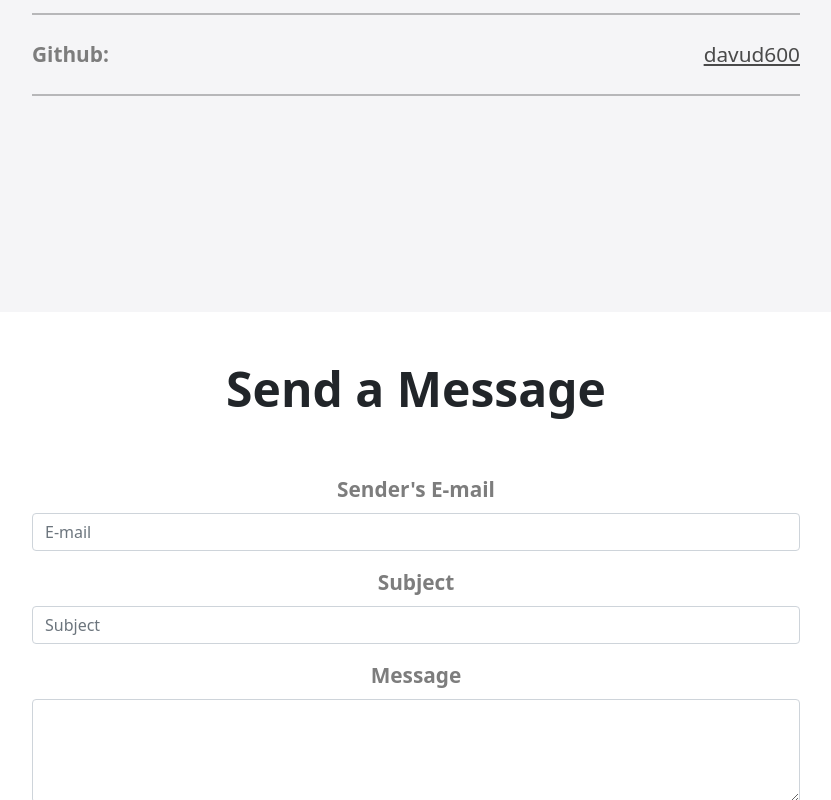
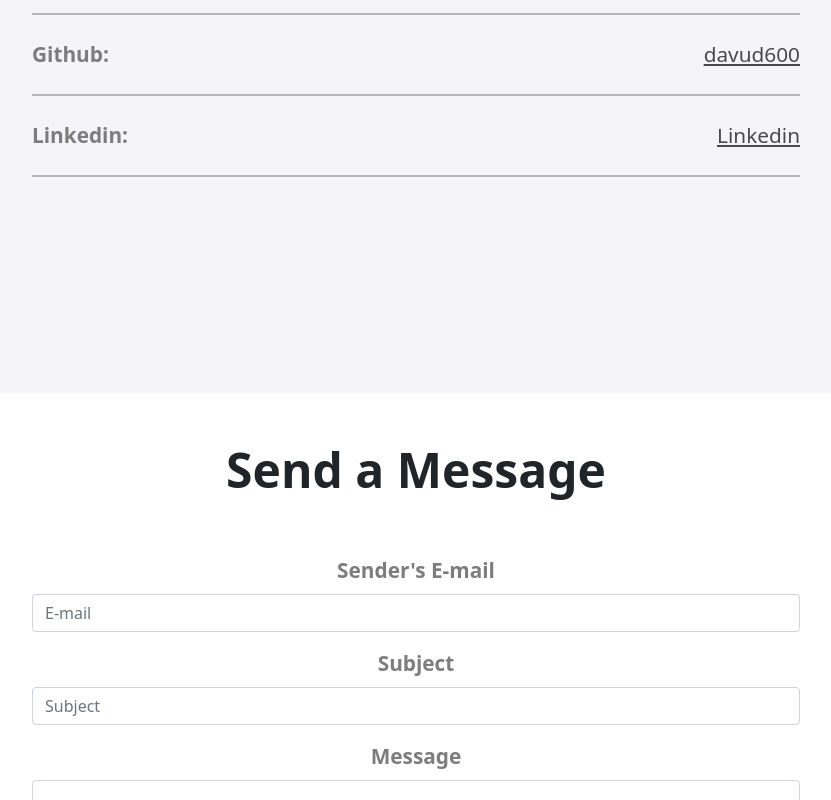
Before and after one commit to davud600/Portfolio, a React (Create React App) app: page /contact in a window 1280 px wide. Shown: the part 260-1060 px from the top of the page, without its empty margins (224-1055 px from the left). Built offline with nearby package versions, Linux system fonts and the light colour scheme.

Commit message:
linkedin-link

```diff
--- a/src/components/Contact.js
+++ b/src/components/Contact.js
@@ -1,10 +1,10 @@
-import { motion } from "framer-motion"
-import { Form, Button } from "react-bootstrap"
-import { useWindowDimensions } from "../hooks/WindowDimensions"
+import { motion } from 'framer-motion'
+import { Form, Button } from 'react-bootstrap'
+import { useWindowDimensions } from '../hooks/WindowDimensions'
 
-const BACKGROUND_COLOR = "#f5f5f7"
-const INDICATOR_TEXT_COLOR = "#7d7d7d"
-const PRIMARY_TEXT_COLOR = "#4a4a4a"
+const BACKGROUND_COLOR = '#f5f5f7'
+const INDICATOR_TEXT_COLOR = '#7d7d7d'
+const PRIMARY_TEXT_COLOR = '#4a4a4a'
 
 let isPhone = false
 let titleFontSize, fontSize, bigFontSize, contentWidth
@@ -13,21 +13,20 @@ export default function Contact() {
   const { width, height } = useWindowDimensions()
 
   isPhone = height / width >= 16 / 16
-  titleFontSize = isPhone ? "1.25rem":"1.4rem"
-  fontSize = isPhone ? "1rem":"1.3rem"
-  bigFontSize = isPhone ? "1.75rem":"3rem"
-  contentWidth = isPhone ? "75%":"60%"
+  titleFontSize = isPhone ? '1.25rem' : '1.4rem'
+  fontSize = isPhone ? '1rem' : '1.3rem'
+  bigFontSize = isPhone ? '1.75rem' : '3rem'
+  contentWidth = isPhone ? '75%' : '60%'
 
   const LINE_STYLE = {
     width: contentWidth,
-    border: ".5px solid black"
+    border: '.5px solid black',
   }
 
   const handleSubmit = (e) => {
     e.preventDefault()
 
     // Send email
-
   }
 
   return (
@@ -35,43 +34,92 @@ export default function Contact() {
       initial={{ opacity: 0 }}
       animate={{ opacity: 1, transition: { duration: 0.25 } }}
       exit={{ opacity: 0 }}
-
       className="pt-5 flex-column d-flex"
-      style={{ backgroundColor: BACKGROUND_COLOR }}
-    >
+      style={{ backgroundColor: BACKGROUND_COLOR }}>
       <div className="pt-3 d-flex justify-content-center">
-        <p className="lead" style={{
-          fontSize: titleFontSize
-        }}>Contact</p>
+        <p
+          className="lead"
+          style={{
+            fontSize: titleFontSize,
+          }}>
+          Contact
+        </p>
       </div>
 
-      <div className="pt-5 flex-row d-flex align-self-center" style={{
-        width: contentWidth
+      <div
+        className="pt-5 flex-row d-flex align-self-center"
+        style={{
+          width: contentWidth,
         }}>
-        <p className="w-50 fw-bold text-start" style={{
+        <p
+          className="w-50 fw-bold text-start"
+          style={{
             fontSize: fontSize,
-          color: INDICATOR_TEXT_COLOR
-        }}>E-mail:&nbsp;</p>
-        <p className="w-75 text-end" style={{
+            color: INDICATOR_TEXT_COLOR,
+          }}>
+          E-mail:&nbsp;
+        </p>
+        <p
+          className="w-75 text-end"
+          style={{
             fontSize: fontSize,
             color: PRIMARY_TEXT_COLOR,
-          wordWrap: "break-word"
-        }}>davudgorqi@gmail.com</p>
+            wordWrap: 'break-word',
+          }}>
+          davudgorqi@gmail.com
+        </p>
       </div>
       <hr className="pb-0 mb-4 mt-2 align-self-center" style={LINE_STYLE} />
 
-      <div className="pt-0 flex-row d-flex align-self-center" style={{
-        width: contentWidth
-      }} >
-        <p className="w-50 fw-bold text-start" style={{
+      <div
+        className="pt-0 flex-row d-flex align-self-center"
+        style={{
+          width: contentWidth,
+        }}>
+        <p
+          className="w-50 fw-bold text-start"
+          style={{
             fontSize: fontSize,
-          color: INDICATOR_TEXT_COLOR
-        }}>Github:&nbsp;</p>
-        <a className="w-100 text-end"  href="https://github.com/davud600" style={{
-          height: "100%",
+            color: INDICATOR_TEXT_COLOR,
+          }}>
+          Github:&nbsp;
+        </p>
+        <a
+          className="w-100 text-end"
+          href="https://github.com/davud600"
+          style={{
+            height: '100%',
             fontSize: fontSize,
-          color: PRIMARY_TEXT_COLOR
-        }}>davud600</a>
+            color: PRIMARY_TEXT_COLOR,
+          }}>
+          davud600
+        </a>
+      </div>
+      <hr className="pb-0 mb-4 mt-2 align-self-center" style={LINE_STYLE} />
+
+      <div
+        className="pt-0 flex-row d-flex align-self-center"
+        style={{
+          width: contentWidth,
+        }}>
+        <p
+          className="w-50 fw-bold text-start"
+          style={{
+            fontSize: fontSize,
+            color: INDICATOR_TEXT_COLOR,
+          }}>
+          Linkedin:&nbsp;
+        </p>
+        <a
+          className="w-100 text-end"
+          href="https://www.linkedin.com/in/dawud-gorqaj-89283b242/"
+          style={{
+            height: '100%',
+            fontSize: fontSize,
+            color: PRIMARY_TEXT_COLOR,
+          }}>
+          Linkedin
+        </a>
       </div>
       <hr className="pb-0 mb-0 mt-2 align-self-center" style={LINE_STYLE} />
       <div className="pb-5"></div>
@@ -80,50 +128,78 @@ export default function Contact() {
       <div className="pb-5"></div>
       <div className="pb-4"></div>
 
-      <div className="d-flex flex-column w-100" style={{ backgroundColor: "white" }}>
-        <Form className="pt-5 align-self-center text-center" style={{
-          width: contentWidth
-        }} >
+      <div
+        className="d-flex flex-column w-100"
+        style={{ backgroundColor: 'white' }}>
+        <Form
+          className="pt-5 align-self-center text-center"
+          style={{
+            width: contentWidth,
+          }}>
           <Form.Group>
-            <Form.Label className="display-4 fw-bold pb-5" style={{
-              fontSize: bigFontSize
-            }}>Send a Message</Form.Label>
+            <Form.Label
+              className="display-4 fw-bold pb-5"
+              style={{
+                fontSize: bigFontSize,
+              }}>
+              Send a Message
+            </Form.Label>
           </Form.Group>
 
           <Form.Group className="mb-3" controlId="formBasicEmail">
-            <Form.Label className="fw-bold" style={{
+            <Form.Label
+              className="fw-bold"
+              style={{
                 fontSize: fontSize,
-              color: INDICATOR_TEXT_COLOR
-            }}>Sender's E-mail</Form.Label>
+                color: INDICATOR_TEXT_COLOR,
+              }}>
+              Sender's E-mail
+            </Form.Label>
             <Form.Control required type="username" placeholder="E-mail" />
           </Form.Group>
 
           <Form.Group className="mb-3" controlId="formBasicEmail">
-            <Form.Label className="fw-bold" style={{
+            <Form.Label
+              className="fw-bold"
+              style={{
                 fontSize: fontSize,
-              color: INDICATOR_TEXT_COLOR
-            }}>Subject</Form.Label>
+                color: INDICATOR_TEXT_COLOR,
+              }}>
+              Subject
+            </Form.Label>
             <Form.Control required type="username" placeholder="Subject" />
           </Form.Group>
 
           <Form.Group className="mb-3" controlId="formBasicEmail">
-            <Form.Label className="fw-bold" style={{
+            <Form.Label
+              className="fw-bold"
+              style={{
                 fontSize: fontSize,
-              color: INDICATOR_TEXT_COLOR
-            }}>Message</Form.Label>
-            <Form.Control as="textarea" className="pb-5" required placeholder="" />
+                color: INDICATOR_TEXT_COLOR,
+              }}>
+              Message
+            </Form.Label>
+            <Form.Control
+              as="textarea"
+              className="pb-5"
+              required
+              placeholder=""
+            />
           </Form.Group>
 
-          <Button onClick={handleSubmit} className="mt-3 pb-3 mb-5" type="button" style={{
-            color: "white",
-            backgroundColor: "#4e6a96",
-            width: isPhone ? "100%":"25%"
+          <Button
+            onClick={handleSubmit}
+            className="mt-3 pb-3 mb-5"
+            type="button"
+            style={{
+              color: 'white',
+              backgroundColor: '#4e6a96',
+              width: isPhone ? '100%' : '25%',
             }}>
             <p className="p-0 mb-0 mt-2">SEND</p>
           </Button>
         </Form>
       </div>
-
     </motion.div>
   )
 }
```
Lines whose indentation alone changed are shown as unchanged.
